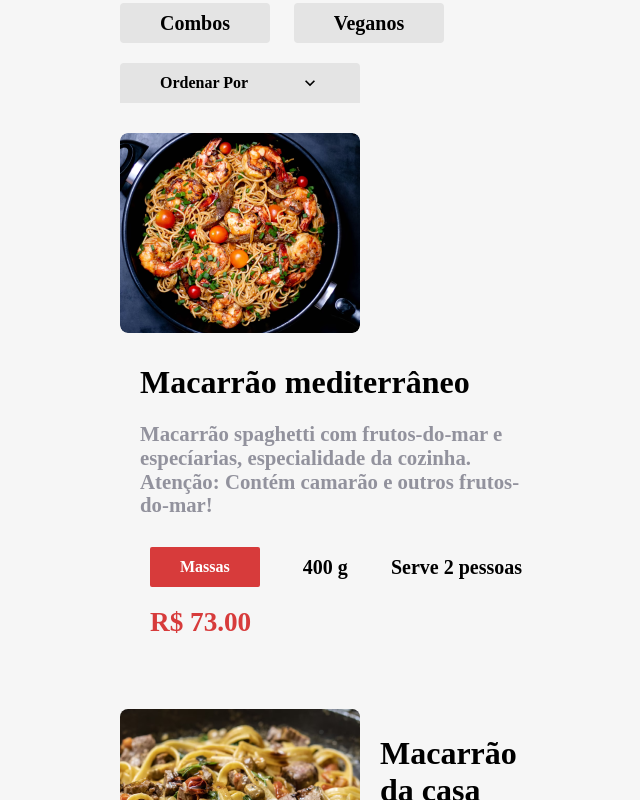
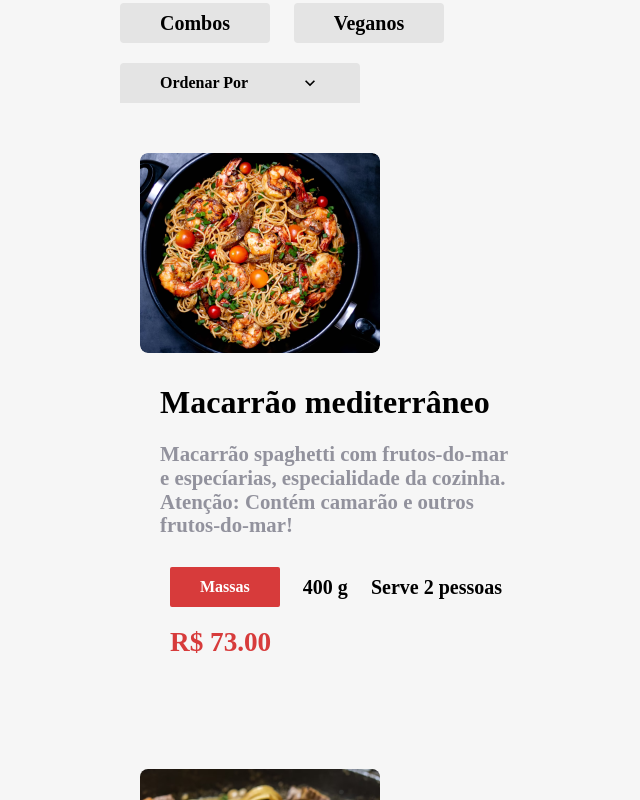
Before and after one commit to opsimata/ReactRouterDom, a React (Create React App) app: page /menu in a window 1280 px wide. Shown: the part 760-1560 px from the top of the page, without its empty margins (280-920 px from the left). Built offline with nearby package versions, Linux system fonts and the light colour scheme; a web font is replaced by a local one.

Commit message:
dish details redirection added to menu page items

```diff
--- a/src/pages/Dish/index.tsx
+++ b/src/pages/Dish/index.tsx
@@ -2,6 +2,7 @@
 import { useParams, useNavigate } from "react-router-dom";
 import menu from "data/menu.json";
 import DishTags from "components/DishTags";
+import NotFound from "pages/NotFound";
 
 export default function Dish() {
 
@@ -10,7 +11,7 @@
 	const navigate = useNavigate();
 
 	if (!dish) {
-		return "Prato não encontrado";
+		return <NotFound />;
 	}
 
 	return(
--- a/src/pages/Menu/Items/Item/Item.module.scss
+++ b/src/pages/Menu/Items/Item/Item.module.scss
@@ -2,9 +2,17 @@
 @import "/src/styles/breakpoints";
 
 .item {
+  align-items: center;
+  border-radius: 10px;
+  cursor: pointer;
   display: flex;
   flex-wrap: wrap;
+  padding: 20px;
+  transition: .2s ease-in;
   width: 90%;
+  &:hover {
+    background-color: $grey;
+  }
   &__image {
     min-width: 240px;
     @media (max-width: $desktop_xsm) {
@@ -21,7 +29,7 @@
     flex-direction: column;
     flex-wrap: wrap;
     justify-content: space-around;
-    padding: 0 20px;
+    margin: 0 20px;
     @media (max-width: $desktop_xsm) {
       flex-direction: row;
       margin-top: 20px;
--- a/src/pages/Menu/Items/Item/index.tsx
+++ b/src/pages/Menu/Items/Item/index.tsx
@@ -1,11 +1,15 @@
 import styles from "./Item.module.scss";
 import { Dish } from "types/Dish";
 import DishTags from "components/DishTags";
+import { useNavigate } from "react-router-dom";
 
 export default function Items(props: Dish) {
-	const { title, description, photo } = props;
+
+	const { id, title, description, photo } = props;
+	const navigate = useNavigate();
+
 	return (
-		<div className={styles.item}>
+		<div className={styles.item} onClick={() => navigate(`/dish/${id}`)}>
 			<div className={styles.item__image}>
 				<img src={photo} alt={title} />
 			</div>
```
